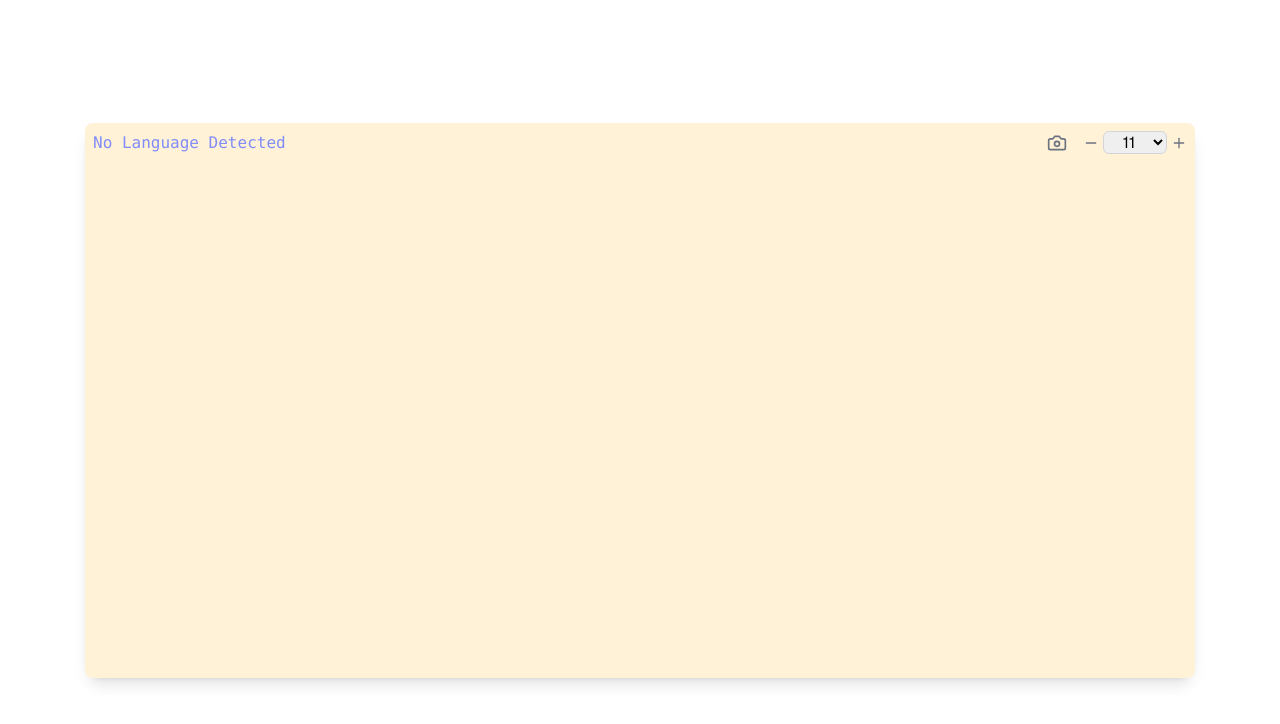
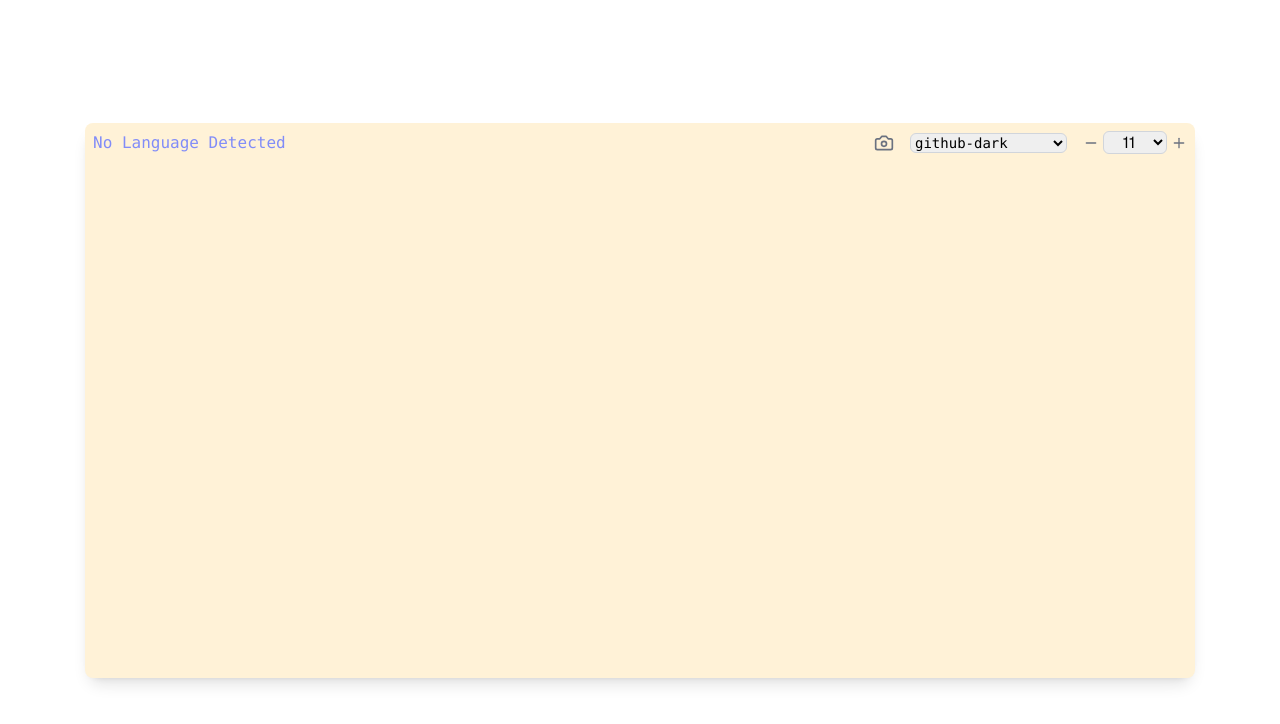
Before and after one commit to danielxies/pretty, a Next.js app: page / in a window 1280 px wide. Shown: the top 724 px of the page. Built offline with nearby package versions, Linux system fonts and the light colour scheme.

Commit message:
ADded themes

```diff
--- a/components/SimpleTextArea.tsx
+++ b/components/SimpleTextArea.tsx
@@ -15,8 +15,8 @@ import {
     Camera,
 } from "lucide-react"; // Import necessary icons
 
-// Import Highlight.js GitHub Theme
-import "highlight.js/styles/github-dark.css";
+// Removed static import of GitHub Dark theme
+// import "highlight.js/styles/github-dark.css";
 import "../styles/SimpleTextArea.css";
 
 // Import languages (you can add more if needed)
@@ -38,6 +38,16 @@ interface SimpleTextAreaProps {
     setCharCount: (count: number) => void;
 }
 
+// Array of available Highlight.js themes
+const availableThemes = [
+    "github-dark",
+    "github",
+    "monokai",
+    "vs2015",
+    "nord",
+    "tokyo-night-dark"
+];
+
 export default function SimpleTextArea({
     prompt,
     setPrompt,
@@ -48,8 +58,9 @@ export default function SimpleTextArea({
     const [detectedLanguage, setDetectedLanguage] = useState<string>(
         "No Language Detected"
     );
+    const [currentTheme, setCurrentTheme] = useState("github-dark");
 
-    // State for dimensions with initial width set to 1000px
+    // State for dimensions with initial width set to 1111px and height to 555px
     const [dimensions, setDimensions] = useState<{ width: number; height: number }>({
         width: 1111, // Initial width in pixels
         height: 555, // Initial height in pixels
@@ -69,6 +80,9 @@ export default function SimpleTextArea({
         width: dimensions.width,
         height: dimensions.height,
     });
+
+    // Ref to manage the theme link element
+    const themeLinkRef = useRef<HTMLLinkElement | null>(null);
 
     // Debounced language detection
     const debouncedDetectLanguage = useRef(
@@ -228,6 +242,39 @@ export default function SimpleTextArea({
         }
     };
 
+    // Function to handle theme change
+    const handleThemeChange = (e: React.ChangeEvent<HTMLSelectElement>) => {
+        const newTheme = e.target.value;
+        setCurrentTheme(newTheme);
+    };
+
+    // useEffect to manage the theme link element
+    useEffect(() => {
+        // If the link element doesn't exist, create it
+        if (!themeLinkRef.current) {
+            const link = document.createElement("link");
+            link.rel = "stylesheet";
+            link.href = `https://cdnjs.cloudflare.com/ajax/libs/highlight.js/11.7.0/styles/${currentTheme}.min.css`;
+            link.id = "hljs-theme-link";
+            document.head.appendChild(link);
+            themeLinkRef.current = link;
+        } else {
+            // Update the href to the new theme
+            themeLinkRef.current.href = `https://cdnjs.cloudflare.com/ajax/libs/highlight.js/11.7.0/styles/${currentTheme}.min.css`;
+        }
+
+        // Trigger a re-render by updating the code state
+        setCode((prevCode) => prevCode);
+
+        // Cleanup function to remove the link if component unmounts
+        return () => {
+            if (themeLinkRef.current) {
+                document.head.removeChild(themeLinkRef.current);
+                themeLinkRef.current = null;
+            }
+        };
+    }, [currentTheme]);
+
     return (
         <div className="flex justify-center items-center w-full h-full relative">
             <div
@@ -315,10 +362,25 @@ export default function SimpleTextArea({
                         {detectedLanguage}
                     </span>
 
-                    {/* Camera Icon and Font Size Controls */}
+                    {/* Right Side Controls */}
                     <div className="flex items-center space-x-4">
+
+
                         {/* Camera Icon */}
                         <Camera className="w-5 h-5 text-gray-500 cursor-pointer hover:text-gray-700" />
+                        {/* Theme Dropdown */}
+                        <select
+                            value={currentTheme}
+                            onChange={handleThemeChange}
+                            className="border border-gray-300 rounded-md focus:outline-none focus:ring-2 focus:ring-indigo-500 dark:bg-neutral-800 dark:border-neutral-700 dark:text-white font-mono text-sm"
+                            aria-label="Select theme"
+                        >
+                            {availableThemes.map((theme) => (
+                                <option key={theme} value={theme}>
+                                    {theme}
+                                </option>
+                            ))}
+                        </select>
 
                         {/* Font Size Controls */}
                         <div className="flex items-center space-x-1">
@@ -331,7 +393,7 @@ export default function SimpleTextArea({
                             <select
                                 value={fontSize}
                                 onChange={handleFontSizeSelect}
-                                className="w-16 text-center border border-gray-300 rounded-md focus:outline-none focus:ring-2 focus:ring-indigo-500 dark:bg-neutral-800 dark:border-neutral-700 dark:text-white"
+                                className="w-16 text-center border border-gray-300 rounded-md focus:outline-none focus:ring-2 focus:ring-indigo-500 dark:bg-neutral-800 dark:border-neutral-700 dark:text-white font-sm"
                                 aria-label="Select font size"
                             >
                                 {fontSizeOptions.map((size) => (
```
Also changed, not shown: styles/SimpleTextArea.css (line endings or trailing spaces).
